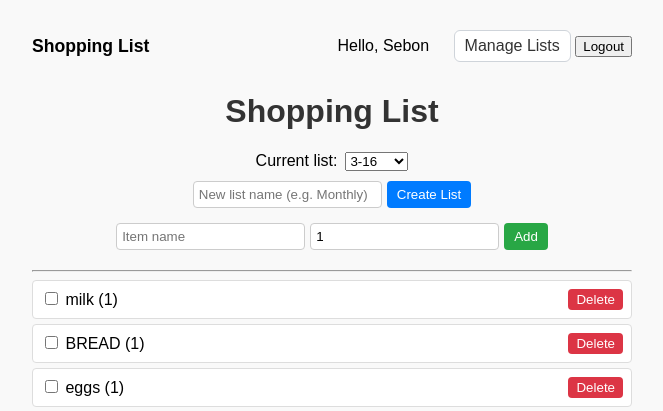
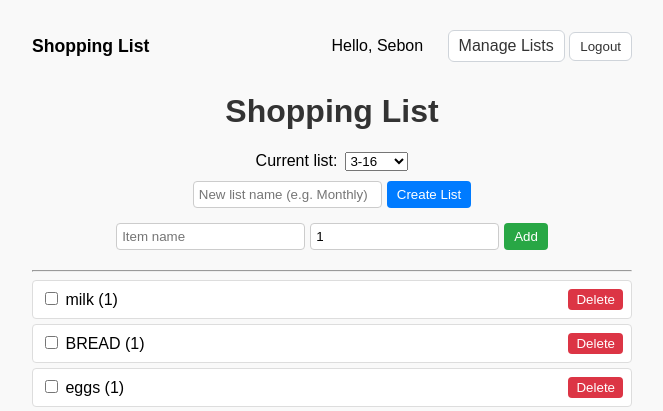
Before and after one commit to SethWatson91/Shopping_List_Python, a Flask app: page / in a window 1280 px wide. Shown: the top 411 px of the page, without its empty margins (308-971 px from the left). Run offline with Flask 3, Linux system fonts and the light colour scheme; a user stored in the database is signed in; data comes from the database, SQL or seed files in the repository.

Commit message:
changed the styling on the logout button

```diff
--- a/static/style.css
+++ b/static/style.css
@@ -132,11 +132,30 @@ form.add-item button:hover {
     text-decoration: none;
 }
 
+.top-bar button.topbar-button {
+    display: inline-block;
+    padding: 6px 10px;
+    border: 1px solid #cfd4da;
+    border-radius: 6px;
+    background: #ffffff;
+    color: #333;
+    cursor: pointer;
+}
+
 .top-bar a.topbar-button:hover {
     background: #f1f3f5;
 }
 
+.top-bar button.topbar-button:hover {
+    background: #f1f3f5;
+}
+
 .top-bar a.topbar-button:focus {
+    outline: 2px solid #80bdff;
+    outline-offset: 2px;
+}
+
+.top-bar button.topbar-button:focus {
     outline: 2px solid #80bdff;
     outline-offset: 2px;
 }
--- a/templates/index.html
+++ b/templates/index.html
@@ -15,7 +15,7 @@
                     <span class="welcome">Hello, {{ session["username"] }}</span>
                     <a class="topbar-button" href="{{ url_for('manage_lists') }}">Manage Lists</a>
                     <form action="{{ url_for('logout') }}" method="POST">
-                        <button type="submit">Logout</button>
+                        <button type="submit" class="topbar-button">Logout</button>
                     </form>
                 {% else %}
                     <a href="{{ url_for('login') }}">Login</a>
--- a/templates/lists.html
+++ b/templates/lists.html
@@ -14,7 +14,7 @@
                 {% if session.get("username") %}
                     <span class="welcome">Hello, {{ session["username"] }}</span>
                     <form action="{{ url_for('logout') }}" method="POST">
-                        <button type="submit">Logout</button>
+                        <button type="submit" class="topbar-button">Logout</button>
                     </form>
                 {% endif %}
             </div>
```
